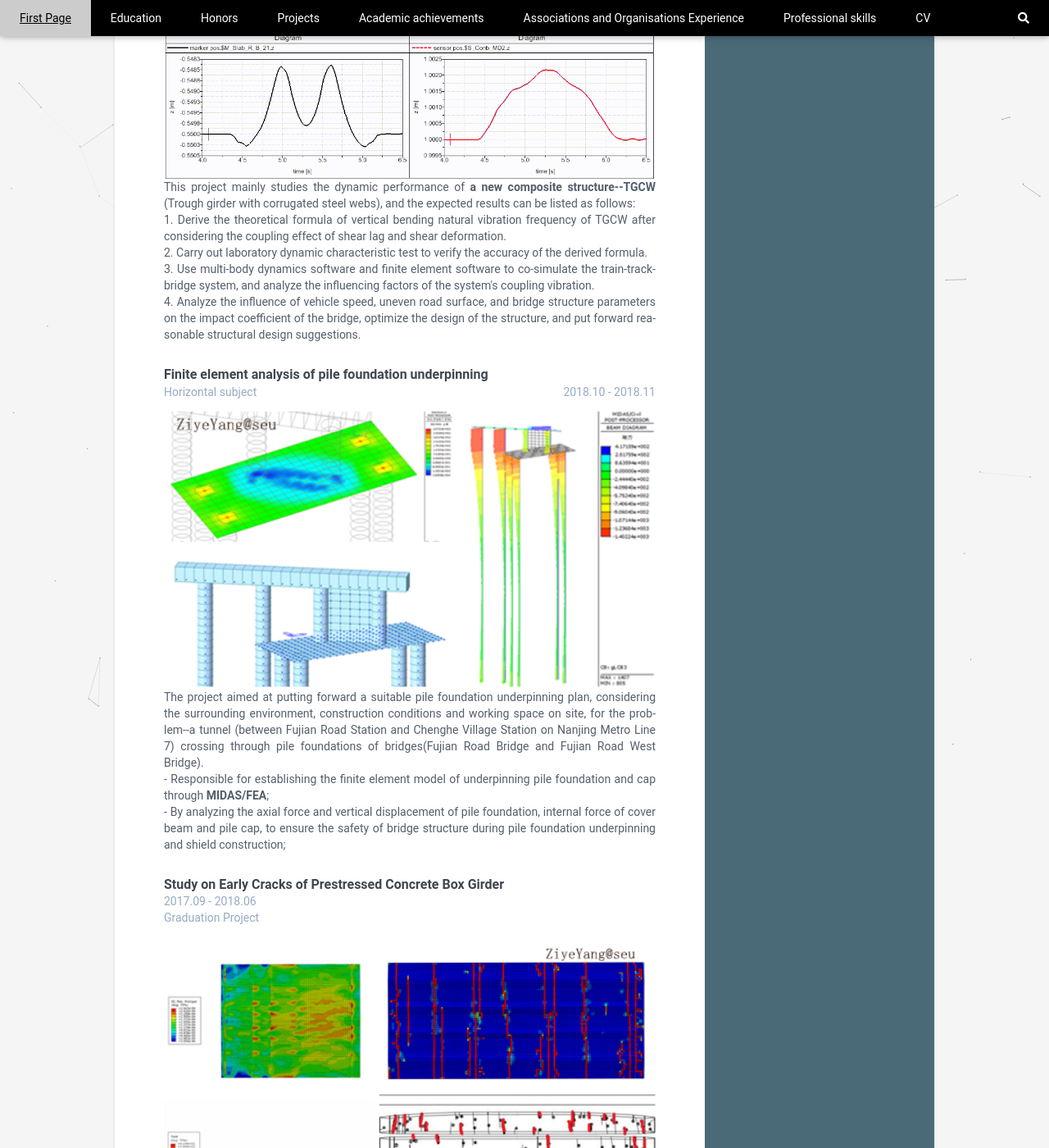
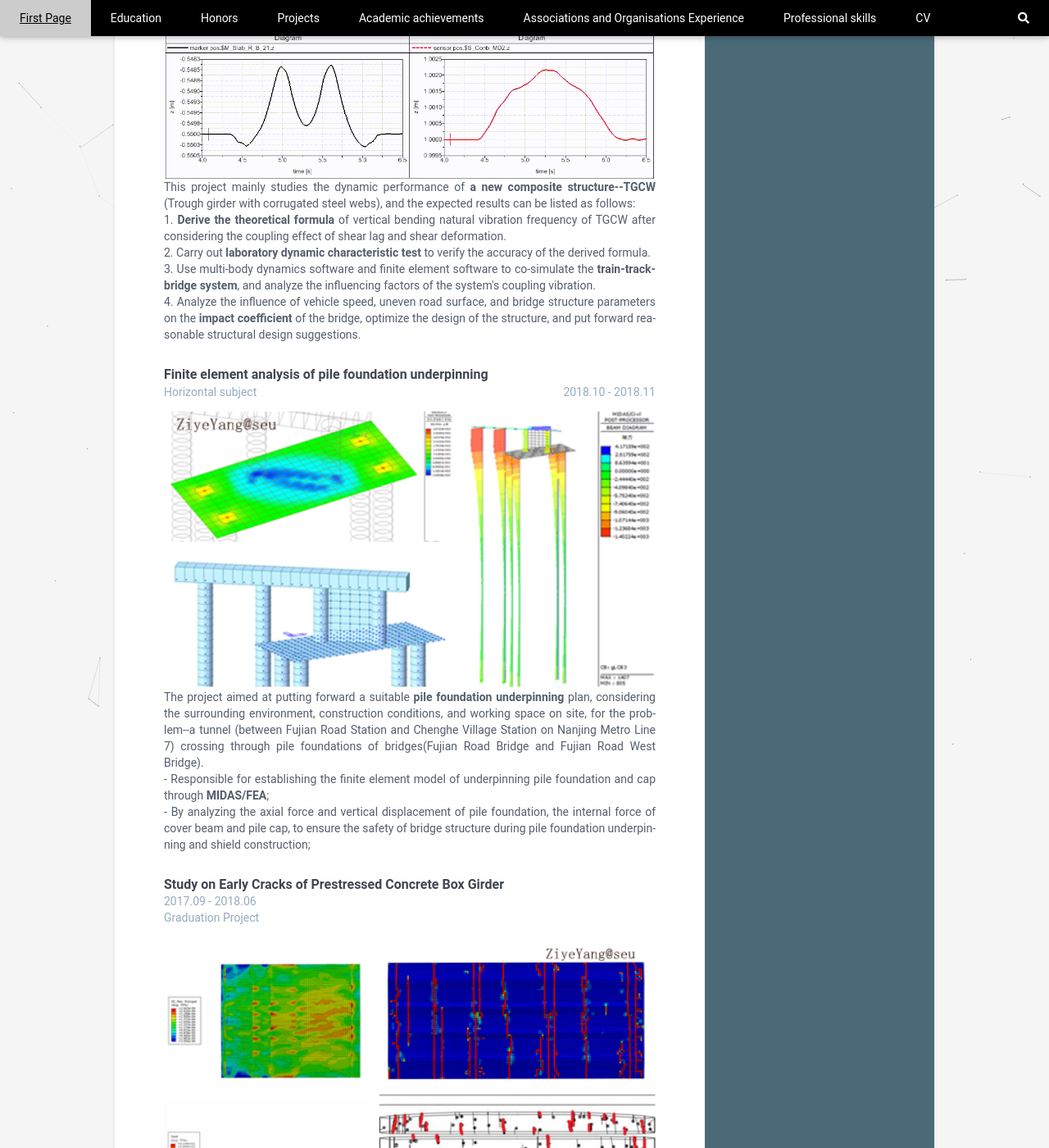
Before and after one commit to luohualuanbinfen/CV_EN, a Jekyll site: the page built from index.html, in a window 1280 px wide and 1400 px high, scrolled down 1315 px. Shown: the whole window at 82% size. Built offline with Jekyll 4.4.1, drawn with Linux system fonts in a browser that asks for light colours.

Commit message:
Update data.yml

```diff
--- a/_data/data.yml
+++ b/_data/data.yml
@@ -256,10 +256,10 @@ experiences:
       picture: TGCW20200713_2043361.gif
       details: |
         This project mainly studies the dynamic performance of <b>a new composite structure--TGCW</b> (Trough girder with corrugated steel webs), and the expected results can be listed as follows:
-        </br> 1. Derive the theoretical formula of vertical bending natural vibration frequency of TGCW after considering the coupling effect of shear lag and shear deformation.
-        </br> 2. Carry out laboratory dynamic characteristic test to verify the accuracy of the derived formula.
-        </br> 3. Use multi-body dynamics software and finite element software to co-simulate the train-track-bridge system, and analyze the influencing factors of the system's coupling vibration.
-        </br> 4. Analyze the influence of vehicle speed, uneven road surface, and bridge structure parameters on the impact coefficient of the bridge, optimize the design of the structure, and put forward reasonable structural design suggestions.
+        </br> 1. <b>Derive the theoretical formula</b> of vertical bending natural vibration frequency of TGCW after considering the coupling effect of shear lag and shear deformation.
+        </br> 2. Carry out <b>laboratory dynamic characteristic test</b> to verify the accuracy of the derived formula.
+        </br> 3. Use multi-body dynamics software and finite element software to co-simulate the <b>train-track-bridge system</b>, and analyze the influencing factors of the system's coupling vibration.
+        </br> 4. Analyze the influence of vehicle speed, uneven road surface, and bridge structure parameters on the <b>impact coefficient</b> of the bridge, optimize the design of the structure, and put forward reasonable structural design suggestions.
 
     - role: <b>Finite element analysis of pile foundation underpinning</b>
       # link: "#"
@@ -267,9 +267,9 @@ experiences:
       company: Horizontal subject
       picture: zjth.png
       details: |
-        The project aimed at putting forward a suitable pile foundation underpinning plan, considering the surrounding environment, construction conditions and working space on site, for the problem--a tunnel (between Fujian Road Station and Chenghe Village Station on Nanjing Metro Line 7) crossing through pile foundations of bridges(Fujian Road Bridge and Fujian Road West Bridge).
+        The project aimed at putting forward a suitable <b>pile foundation underpinning</b> plan, considering the surrounding environment, construction conditions, and working space on site, for the problem--a tunnel (between Fujian Road Station and Chenghe Village Station on Nanjing Metro Line 7) crossing through pile foundations of bridges(Fujian Road Bridge and Fujian Road West Bridge).
         </br> - Responsible for establishing the finite element model of underpinning pile foundation and cap through <b>MIDAS/FEA</b>;
-        </br> - By analyzing the axial force and vertical displacement of pile foundation,  internal force of cover beam and pile cap, to ensure the safety of bridge structure during pile foundation underpinning and shield construction;
+        </br> - By analyzing the axial force and vertical displacement of pile foundation, the internal force of cover beam and pile cap, to ensure the safety of bridge structure during pile foundation underpinning and shield construction;
     - role: <b>Study on Early Cracks of Prestressed Concrete Box Girder</b>
       # link: "#"
       time:
```
